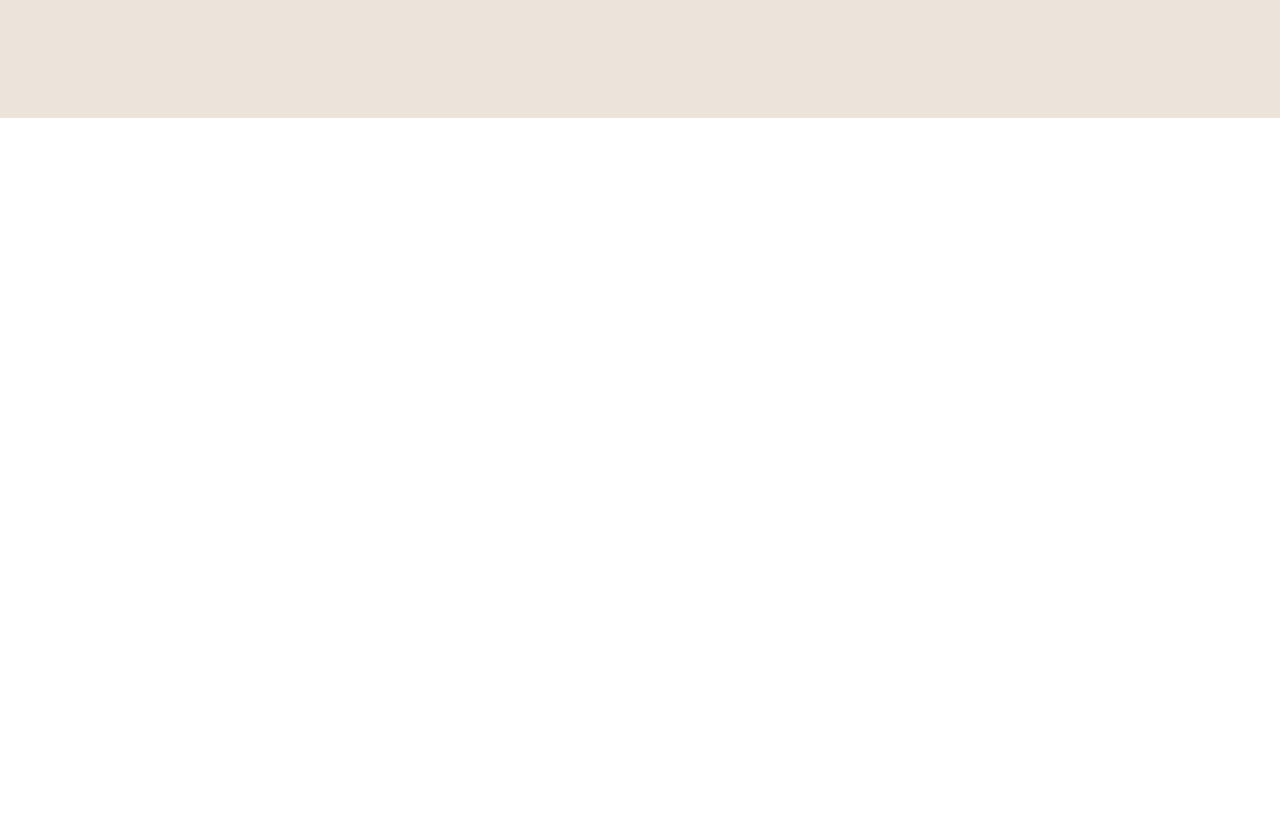
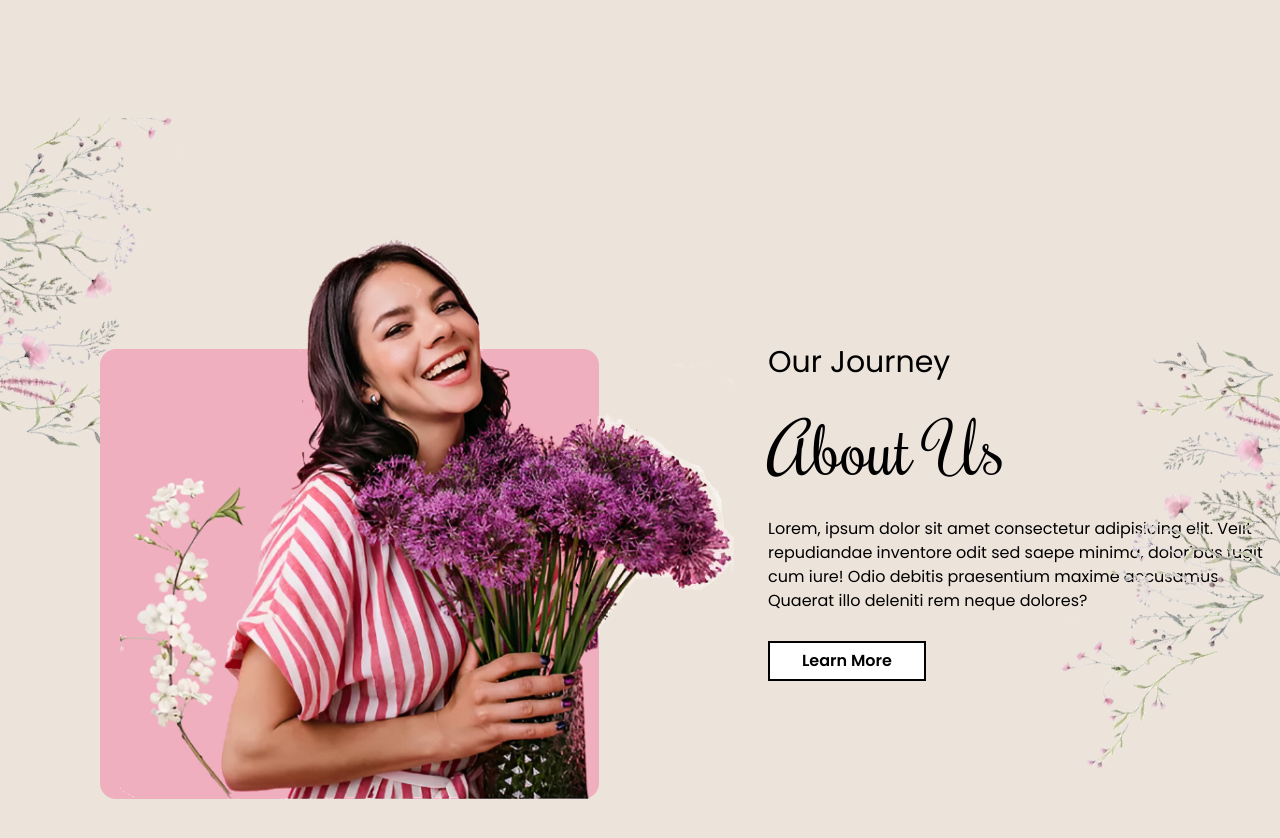
Before and after one commit to ZakariaZack98/florist-central-garden, a React (Vite) app: page / in a window 1280 px wide. Shown: the part 682-1520 px from the top of the page. Before the commit the page ends 800 px from the top, so only its background shows below. Built offline with nearby package versions, Linux system fonts and the light colour scheme.

Commit message:
about section ready

```diff
--- /dev/null
+++ b/src/Components/HomeComponents/About.jsx
@@ -0,0 +1,34 @@
+import React from 'react'
+import ButtonPrimary from '../Common/ButtonPrimary'
+
+const About = () => {
+  return (
+    <div className="relative overflow-hidden">
+      <img src="/images/flower.avif" alt="" className=' rotate-[300deg] absolute top-0 -left-23' data-aos='zoom-in-right' data-aos-duration='2000'/>
+      <img src="/images/flower.avif" alt="" className=' rotate-[130deg] absolute z-20 top-77 -right-20' data-aos='zoom-in-right' data-aos-duration='2000'/>
+      <div className='container mx-auto'>
+      <div className="h-screen flex justify-center items-center ">
+      <div className="left w-[60%]">
+        <div className="imageSeC relative">
+          <picture >
+            <img src="/images/about.png" alt="" className='z-10 relative w-[80%] translate-x-30' data-aos="fade-left" data-aos-duration="700"/>
+          </picture>
+          <div className="absolute w-[65%] h-[80%] bg-[#EFAFBF] rounded-2xl top-[20%] left-[13%] z-0" data-aos="zoom-in" data-aos-duration="700"></div>
+        </div>
+      </div>
+      <div className="right w-[40%]">
+        <div className="flex flex-col gap-y-4" data-aos="zoom-in" data-aos-duration="700">
+        <h2 className="font-poppins text-3xl">Our Journey</h2>
+          <h1 className="font-rochester text-[70px]">About Us</h1>
+          <h3 className="font-poppins ">Lorem, ipsum dolor sit amet consectetur adipisicing elit. Velit repudiandae inventore odit sed saepe minima, doloribus fugit cum iure! Odio debitis praesentium maxime accusamus. Quaerat illo deleniti rem neque dolores?</h3>
+          <ButtonPrimary label={"Learn More"} link={"/about"} />
+        </div>
+      </div>
+      </div>
+      {/* <img src="/images/about.png" alt="" className='bg-[#EFAFBF]'/> */}
+    </div>
+    </div>
+  )
+}
+
+export default About
--- a/src/Pages/Home/Index.jsx
+++ b/src/Pages/Home/Index.jsx
@@ -2,10 +2,11 @@ import React from "react";
 import Socials from "../../Components/HomeComponents/Socials";
 import Navbar from "../../Components/HomeComponents/Navbar";
 import Hero from "../../Components/HomeComponents/Hero";
+import About from "../../Components/HomeComponents/About";
 
 const Home = () => {
   return (
-    <div className="bg-lightPink dark:bg-gray-900 dark:text-lightPink">
+    <div className="bg-lightPink">
       <div className="h-screen flex flex-col justify-between overflow-hidden">
         <div>
           <Socials />
@@ -13,6 +14,7 @@ const Home = () => {
         </div>
         <Hero />
       </div>
+      <About/>
     </div>
   );
 };
```
Also changed, not shown: public/images/about.png (added), public/images/flower.avif (added).
